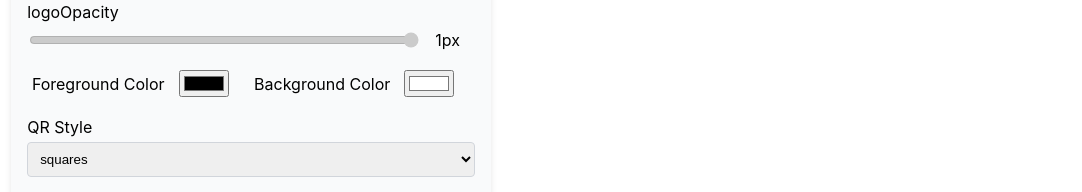
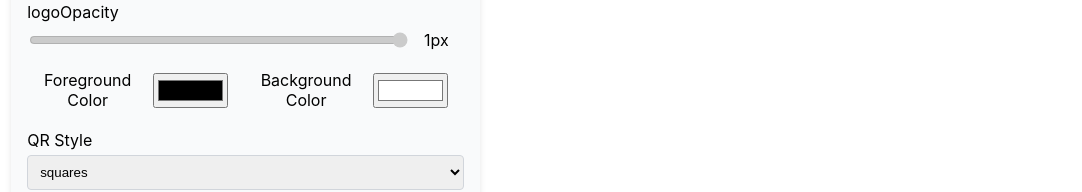
Before and after one commit to ldiazriod/qrCreator, a React (Create React App) app: page / in a window 1280 px wide. Shown: the part 643-835 px from the top of the page, without its empty margins (0-1082 px from the left). Built offline with nearby package versions, Linux system fonts and the light colour scheme.

Commit message:
Fixed bug where inputcolors where from Eye Color where not the same size.

```diff
--- a/src/App.tsx
+++ b/src/App.tsx
@@ -82,7 +82,7 @@ const App: React.FC = () => {
 		<div className='app'>
 			<h1 style={{ fontSize: "2rem", margin: "1rem" }}>QR Code Generator</h1>
 			<div style={{ display: 'flex', flexDirection: 'row', flexWrap: 'wrap' }}>
-				<div style={{ display: 'flex', flexDirection: 'column', flexWrap: 'wrap', gap: "0.7rem", flex: 1, marginBlock: '30px' }}>
+				<div style={{ display: 'flex', flexDirection: 'column', flexWrap: 'wrap', gap: "0.7rem", flex: 1, marginBlock: '30px', paddingRight: '0.7rem' }}>
 					<Card style={{ margin: '0.7rem', backgroundColor: '#F9FAFB' }}>
 						<CardContent>
 							<div style={{ display: 'flex', justifyContent: 'space-between' }}>
--- a/src/components/AdvancedOptions.tsx
+++ b/src/components/AdvancedOptions.tsx
@@ -164,10 +164,10 @@ const AdvancedOptions: React.FC<AdvancedOptionsProps> = ({ state, handleChange }
 							</div>
 						</div>
 					</div>
-					<div style={{ display: 'flex', flexDirection: 'column', flexWrap: 'wrap', marginLeft: '1rem' }}>
+					<div style={{ display: 'flex', flexDirection: 'column' }}>
 						<h3 style={{ fontWeight: 'bold' }}>Eye Color</h3>
-						<div style={{ display: 'flex', flexDirection: 'row' }}>
-							<div style={{ marginRight: '1rem', gap: '0.7rem' }}>
+						<div style={{ display: 'grid', gridTemplateColumns: 'repeat(3, 1fr)', gap: '1rem' }}>
+							<div style={{ gap: '0.7rem' }}>
 								<div style={{ fontSize: 15, fontWeight: 'bold', marginTop: '0.7rem', marginBottom: '0.5rem' }}>Top left eye</div>
 								<div style={{ fontSize: 12 }}>Outer</div>
 								<InputField
@@ -186,7 +186,7 @@ const AdvancedOptions: React.FC<AdvancedOptionsProps> = ({ state, handleChange }
 									hideLabel={true}
 								/>
 							</div>
-							<div style={{ marginRight: '1rem', gap: '0.7rem' }}>
+							<div style={{ gap: '0.7rem' }}>
 								<div style={{ fontSize: 15, fontWeight: 'bold', marginTop: '0.7rem', marginBottom: '0.5rem' }}>Top right eye</div>
 								<div style={{ fontSize: 12 }}>Outer</div>
 								<InputField
@@ -205,7 +205,7 @@ const AdvancedOptions: React.FC<AdvancedOptionsProps> = ({ state, handleChange }
 									hideLabel={true}
 								/>
 							</div>
-							<div>
+							<div style={{ gap: '0.7rem' }}>
 								<div style={{ fontSize: 15, fontWeight: 'bold', marginTop: '0.7rem', marginBottom: '0.5rem' }}>Bottom left eye</div>
 								<div style={{ fontSize: 12 }}>Outer</div>
 								<InputField
--- a/src/components/InputField.tsx
+++ b/src/components/InputField.tsx
@@ -98,6 +98,12 @@ const RangeContainer = styled.div`
 const RangeInput = styled.input`
 	flex-grow: 1;
 	margin-right: 1rem;
+
+	&[type="color"] {
+    width: 75px;
+    height: 35px;
+    padding: 2px;
+  }
 `;
 
 const ColorLabel = styled.label`
```
